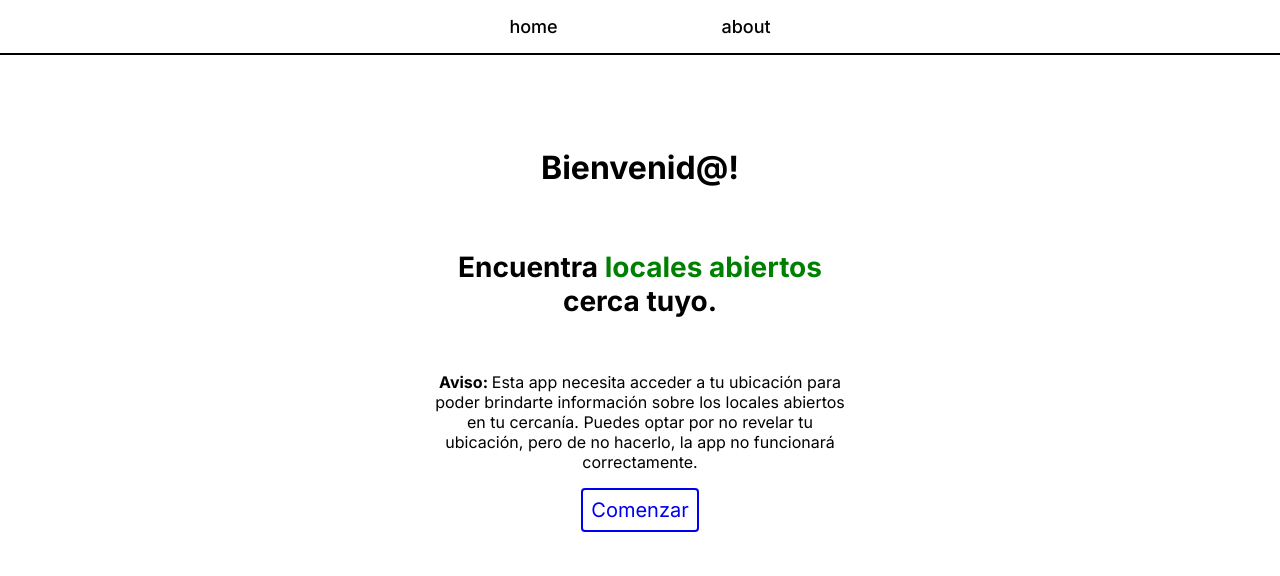
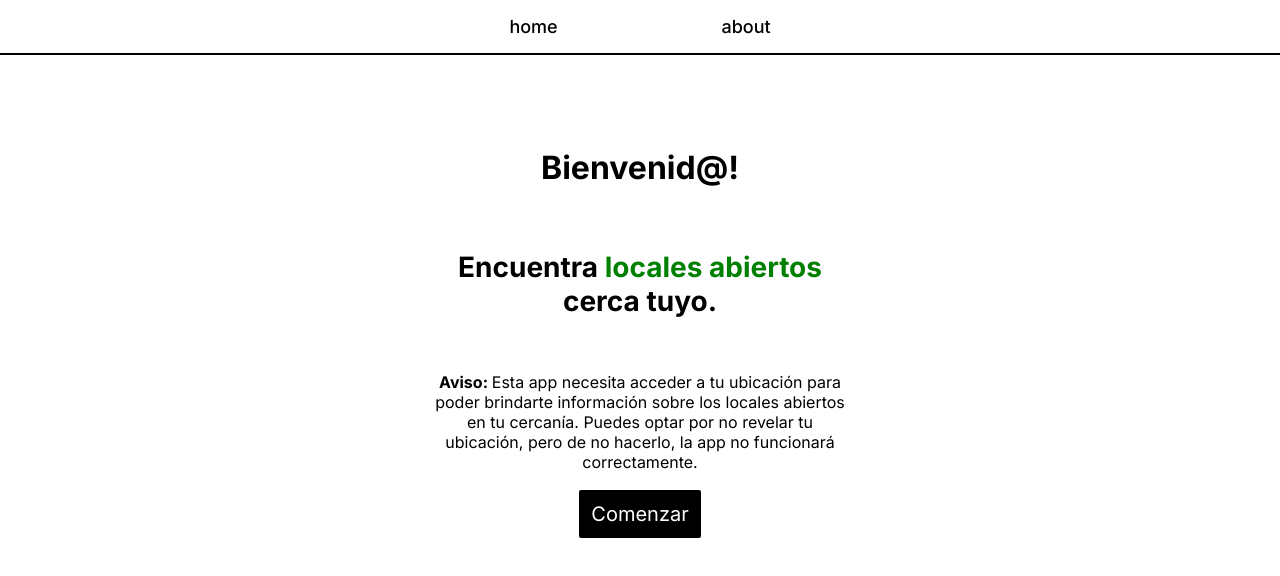
Before and after one commit to jinitsuga/Manejate, a Next.js app: page / in a window 1280 px wide. Shown: the top 576 px of the page. Built offline with nearby package versions, Linux system fonts and the light colour scheme.

Commit message:
styled starting button

```diff
--- a/app/page.module.css
+++ b/app/page.module.css
@@ -30,6 +30,23 @@
   border-radius: 4px;
   padding: 8px;
 }
+.importantBtn {
+  font-size: 20px;
+  color: white;
+  background-color: black;
+  text-decoration: none;
+  border: solid 2px;
+  border-radius: 4px;
+  padding: 12px;
+}
+.importantBtn:hover {
+  color: black;
+  background-color: white;
+}
+.importantBtn:active {
+  border: green;
+}
+
 .regularBtn {
   color: black;
   font-size: 18px;
--- a/app/page.tsx
+++ b/app/page.tsx
@@ -21,7 +21,7 @@ export default function Home() {
           Puedes optar por no revelar tu ubicación, pero de no hacerlo, la app
           no funcionará correctamente.
         </p>
-        <Link className={styles.mainBtn} href="/position">
+        <Link className={styles.importantBtn} href="/position">
           Comenzar
         </Link>
       </main>
```
